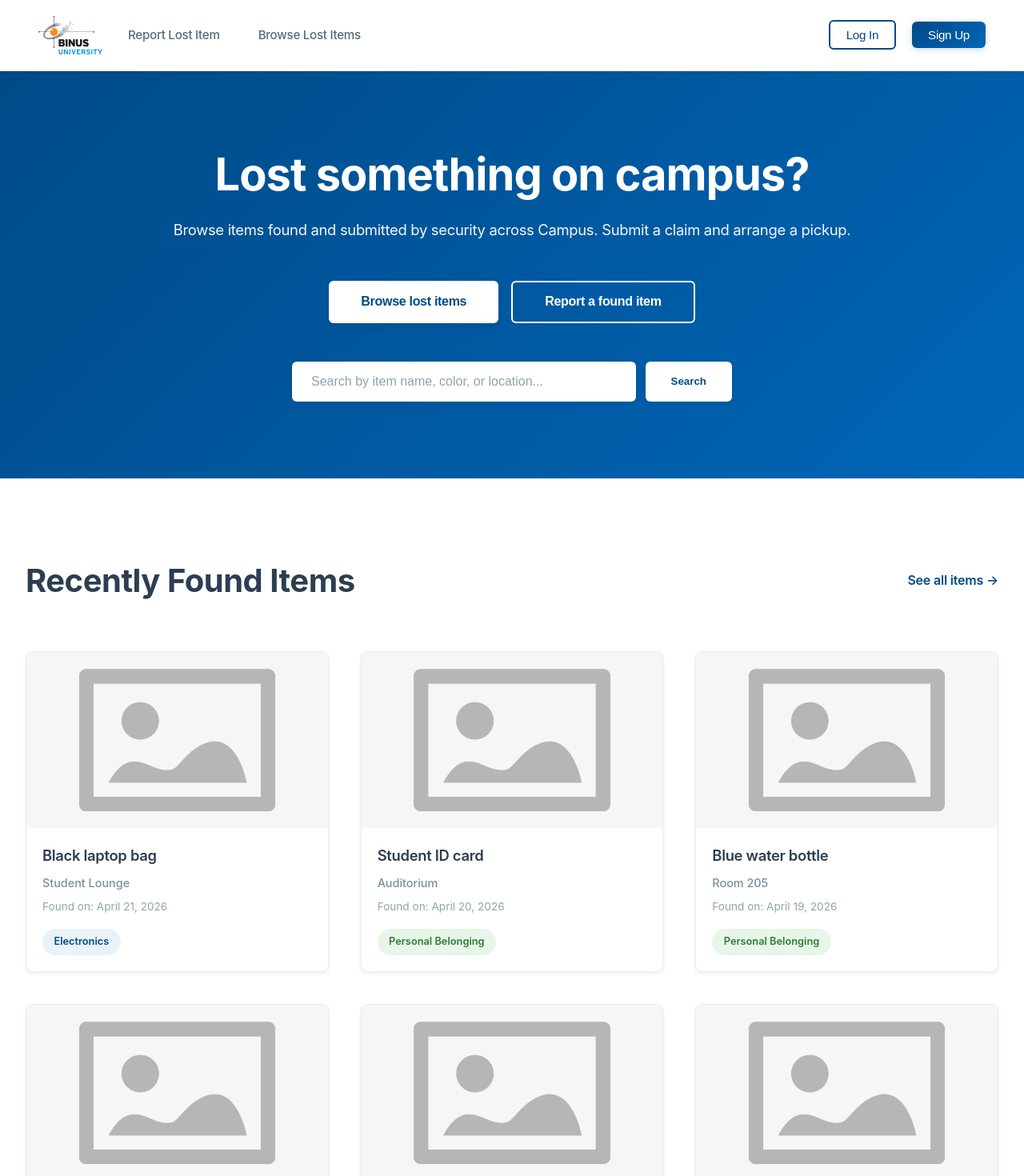
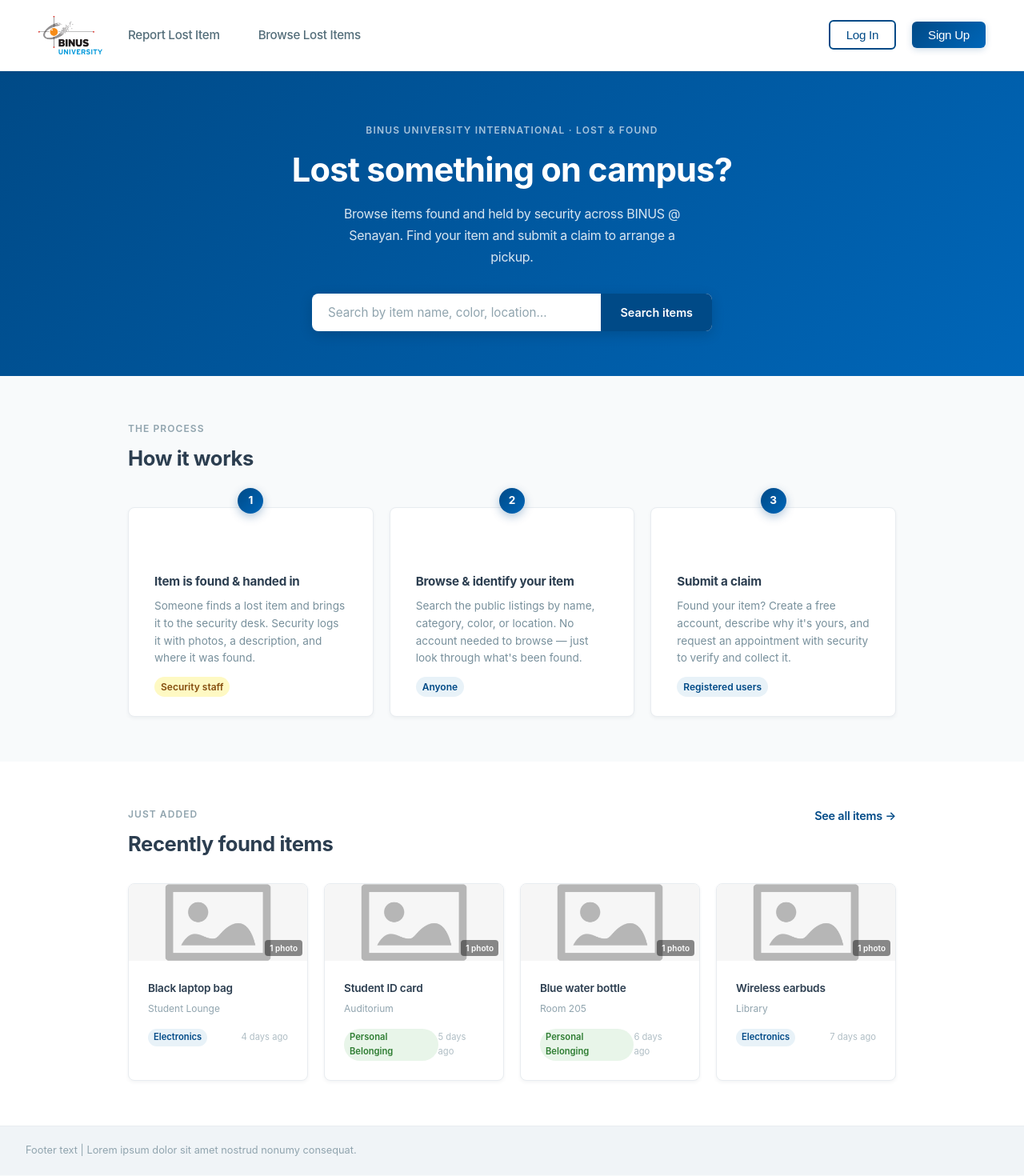
Before and after one commit to tyroneley/lost-and-found, a React (Vite) app in the folder frontend/: page / in a window 1280 px wide. Shown: the top 1470 px of the page at 80% size. Built offline with nearby package versions, Linux system fonts and the light colour scheme.

Commit message:
Reworked homepage; Removed report lost item (only for staff); Restyled search bar; Reordered sections; Limited rendered Featured Items
Signed-off-by: Orlando Jonathan Padiman <orlando.padiman@gmail.com>

```diff
--- a/frontend/src/App.css
+++ b/frontend/src/App.css
@@ -275,35 +275,52 @@
   background: #f8fafb;
 }
 
-/* Banner Section */
-.banner {
+/* Banner/Hero Section */
+.banner,
+.hero {
   background: linear-gradient(135deg, #004a87 0%, #0066b8 100%);
   color: white;
-  padding: 6rem 2rem;
+  padding: 4rem 2rem 3.5rem;
   text-align: center;
   box-shadow: 0 4px 12px rgba(0, 74, 135, 0.2);
 }
 
-.banner-container {
+.banner-container,
+.hero-container {
   max-width: 900px;
   margin: 0 auto;
 }
 
-.banner-title {
-  font-size: 3.5rem;
+.hero-eyebrow {
+  font-size: 0.75rem;
+  text-transform: uppercase;
+  letter-spacing: 0.1em;
+  color: rgba(255, 255, 255, 0.65);
+  font-weight: 600;
+  margin-bottom: 1rem;
+  margin-top: 0;
+}
+
+.banner-title,
+.hero-title {
+  font-size: 2.6rem;
   font-weight: 700;
-  margin-bottom: 1.25rem;
+  margin-bottom: 1rem;
   line-height: 1.2;
-  letter-spacing: -1px;
-}
-
-.banner-subtitle {
-  font-size: 1.15rem;
-  margin-bottom: 3rem;
+  letter-spacing: -0.8px;
+}
+
+.banner-subtitle,
+.hero-subtitle {
+  font-size: 1rem;
+  margin-bottom: 2rem;
   line-height: 1.7;
-  opacity: 0.95;
+  opacity: 0.85;
   font-weight: 400;
   letter-spacing: -0.3px;
+  max-width: 440px;
+  margin-left: auto;
+  margin-right: auto;
 }
 
 /* banner Buttons */
@@ -313,6 +330,37 @@
   justify-content: center;
   margin-bottom: 3rem;
   flex-wrap: wrap;
+}
+
+/* Stats Section */
+.stats-section {
+  display: grid;
+  grid-template-columns: repeat(3, 1fr);
+  background: #003d70;
+}
+
+.stat {
+  padding: 1.25rem 1rem;
+  text-align: center;
+  border-right: 1px solid rgba(255, 255, 255, 0.1);
+}
+
+.stat:last-child {
+  border-right: none;
+}
+
+.stat-num {
+  font-size: 1.6rem;
+  font-weight: 700;
+  color: #fff;
+  letter-spacing: -0.5px;
+}
+
+.stat-label {
+  font-size: 0.8rem;
+  color: rgba(255, 255, 255, 0.65);
+  margin-top: 2px;
+  font-weight: 500;
 }
 
 .btn {
@@ -403,21 +451,24 @@
 /* Search Bar - Landing Page */
 .search-container {
   display: flex;
-  gap: 0.75rem;
-  max-width: 550px;
+  max-width: 500px;
   margin: 0 auto;
+  background: #fff;
+  border-radius: 8px;
+  overflow: hidden;
+  box-shadow: 0 4px 16px rgba(0, 0, 0, 0.15);
 }
 
 .search-container .search-input {
   flex: 1;
-  padding: 1rem 1.5rem;
+  padding: 0.85rem 1.25rem;
   border: none;
-  border-radius: 6px;
-  font-size: 1rem;
-  background: white !important;
-  color: #2c3e50 !important;
-  box-shadow: 0 2px 8px rgba(0, 0, 0, 0.1);
+  outline: none;
+  font-size: 0.95rem;
+  background: transparent;
+  color: #2c3e50;
   transition: all 0.3s ease;
+  font-family: inherit;
 }
 
 .search-container .search-input::placeholder {
@@ -426,50 +477,49 @@
 
 .search-container .search-input:focus {
   outline: none;
-  box-shadow: 0 4px 12px rgba(0, 74, 135, 0.2);
 }
 
 .search-btn {
-  padding: 1rem 2rem;
-  background: white;
-  color: #004a87;
+  padding: 0.85rem 1.5rem;
+  background: #004a87;
+  color: #fff;
   border: none;
-  border-radius: 6px;
+  font-size: 0.9rem;
   font-weight: 600;
   cursor: pointer;
-  transition: all 0.3s ease;
-  box-shadow: 0 2px 8px rgba(0, 0, 0, 0.1);
+  transition: all 0.2s ease;
+  white-space: nowrap;
+  font-family: inherit;
 }
 
 .search-btn:hover {
-  background: #f5f7fa;
-  box-shadow: 0 4px 12px rgba(0, 0, 0, 0.12);
+  background: #003d70;
 }
 
 /* Items Section */
 .items-section {
-  padding: 6rem 2rem;
+  padding: 3.5rem 2rem;
   background: white;
 }
 
 .items-container {
-  max-width: 1600px;
+  max-width: 960px;
   margin: 0 auto;
 }
 
 .section-header {
   display: flex;
   justify-content: space-between;
-  align-items: center;
-  margin-bottom: 3.5rem;
+  align-items: flex-start;
+  margin-bottom: 1.75rem;
 }
 
 .section-header h2 {
   color: #2c3e50;
-  font-size: 2.5rem;
+  font-size: 1.6rem;
   margin: 0;
   font-weight: 700;
-  letter-spacing: -0.5px;
+  letter-spacing: -0.4px;
 }
 
 .see-all-link {
@@ -477,7 +527,7 @@
   text-decoration: none;
   font-weight: 600;
   transition: all 0.3s ease;
-  font-size: 1rem;
+  font-size: 0.9rem;
   letter-spacing: -0.2px;
 }
 
@@ -489,8 +539,8 @@
 /* Items Grid */
 .items-grid {
   display: grid;
-  grid-template-columns: repeat(auto-fit, minmax(300px, 1fr));
-  gap: 2.5rem;
+  grid-template-columns: repeat(4, 1fr);
+  gap: 1.25rem;
 }
 
 .item-card {
@@ -500,53 +550,110 @@
   transition: all 0.3s ease;
   cursor: pointer;
   border: 1px solid #e8ecf0;
-  box-shadow: 0 2px 4px rgba(44, 62, 80, 0.08);
+  box-shadow: 0 2px 4px rgba(44, 62, 80, 0.06);
 }
 
 .item-card:hover {
   border-color: #d0d8e0;
-  box-shadow: 0 8px 24px rgba(44, 62, 80, 0.15);
-  transform: translateY(-4px);
+  box-shadow: 0 6px 20px rgba(44, 62, 80, 0.12);
+  transform: translateY(-3px);
 }
 
 .item-image {
   width: 100%;
-  height: 220px;
+  height: 96px;
   object-fit: cover;
-  display: block;
-  background: #f8fafb;
+  display: flex;
+  align-items: center;
+  justify-content: center;
+  background: #f5f7fa;
+  position: relative;
 }
 
 .item-card h3 {
   color: #2c3e50;
-  font-size: 1.15rem;
-  margin: 1.25rem 1.25rem 0.5rem 1.25rem;
+  font-size: 0.85rem;
+  margin: 0;
+  padding: 0.75rem 0.75rem 0.25rem 0.75rem;
   font-weight: 600;
-  letter-spacing: -0.3px;
+  letter-spacing: -0.2px;
+  white-space: nowrap;
+  overflow: hidden;
+  text-overflow: ellipsis;
 }
 
 .item-location {
-  color: #78909c;
-  font-size: 0.9rem;
-  margin: 0 1.25rem;
-  margin-bottom: 0.5rem;
-  font-weight: 500;
+  color: #90a4ae;
+  font-size: 0.75rem;
+  padding: 0 0.75rem 0.5rem 0.75rem;
+  margin: 0;
+  font-weight: 400;
+  white-space: nowrap;
+  overflow: hidden;
+  text-overflow: ellipsis;
+}
+
+.item-footer {
+  display: flex;
+  align-items: center;
+  justify-content: space-between;
+  padding: 0.5rem 0.75rem 0.75rem 0.75rem;
 }
 
 .item-date {
-  color: #90a4ae;
-  font-size: 0.85rem;
-  margin: 0 1.25rem 1rem;
+  color: #b0bec5;
+  font-size: 0.7rem;
+  margin: 0;
   font-weight: 400;
 }
 
 .item-tag {
   display: inline-block;
-  padding: 0.4rem 0.9rem;
+  padding: 2px 7px;
   border-radius: 20px;
+  font-size: 0.7rem;
+  margin: 0;
+  font-weight: 600;
+}
+
+.card-photo-count {
+  position: absolute;
+  bottom: 6px;
+  right: 6px;
+  background: rgba(0, 0, 0, 0.45);
+  color: #fff;
+  font-size: 10px;
+  padding: 2px 6px;
+  border-radius: 4px;
+  font-weight: 600;
+}
+
+.empty-state {
+  text-align: center;
+  padding: 3rem 2rem;
+  color: #90a4ae;
+  font-size: 0.95rem;
+}
+
+/* Footer */
+.footer {
+  background: #f0f4f7;
+  border-top: 1px solid #e8ecf0;
+  padding: 1.25rem 2rem;
+  display: flex;
+  align-items: center;
+  justify-content: space-between;
+}
+
+.footer-text {
   font-size: 0.8rem;
-  margin: 0 1.25rem 1.25rem;
-  font-weight: 600;
+  color: #90a4ae;
+}
+
+.footer-link {
+  font-size: 0.8rem;
+  color: #004a87;
+  cursor: pointer;
 }
 
 .item-tag-details {
@@ -902,40 +1009,50 @@
 
 /* How It Works Section */
 .how-it-works-section {
-  padding: 6rem 2rem;
+  padding: 3.5rem 2rem;
   background: #f8fafb;
 }
 
 .how-it-works-container {
-  max-width: 1600px;
+  max-width: 960px;
   margin: 0 auto;
+}
+
+.section-eyebrow {
+  font-size: 0.75rem;
+  text-transform: uppercase;
+  letter-spacing: 0.09em;
+  color: #90a4ae;
+  font-weight: 600;
+  margin-bottom: 0.5rem;
+  margin-top: 0;
 }
 
 .how-it-works-title {
   color: #2c3e50;
-  font-size: 2.5rem;
+  font-size: 1.6rem;
   font-weight: 700;
-  margin-bottom: 4rem;
-  letter-spacing: -0.5px;
-  text-align: center;
+  margin-bottom: 2.5rem;
+  letter-spacing: -0.4px;
+  text-align: left;
 }
 
 /* Steps Grid */
 .steps-grid {
   display: grid;
-  grid-template-columns: repeat(auto-fit, minmax(320px, 1fr));
-  gap: 2.5rem;
+  grid-template-columns: repeat(3, 1fr);
+  gap: 1.25rem;
 }
 
 .step-card {
   background: white;
   color: #2c3e50;
-  padding: 2.5rem 2rem;
+  padding: 1.5rem 2rem;
   border-radius: 8px;
   position: relative;
   padding-top: 5rem;
   border: 1px solid #e8ecf0;
-  box-shadow: 0 2px 4px rgba(44, 62, 80, 0.08);
+  box-shadow: 0 2px 4px rgba(44, 62, 80, 0.06);
   transition: all 0.3s ease;
 }
 
@@ -944,32 +1061,58 @@
   top: -25px;
   left: 50%;
   transform: translateX(-50%);
-  width: 50px;
-  height: 50px;
+  width: 32px;
+  height: 32px;
   background: linear-gradient(135deg, #004a87 0%, #0066b8 100%);
   color: white;
   border-radius: 50%;
   display: flex;
   align-items: center;
   justify-content: center;
-  font-size: 1.5rem;
+  font-size: 0.85rem;
   font-weight: 700;
   box-shadow: 0 4px 12px rgba(0, 74, 135, 0.3);
 }
 
 .step-card h3 {
-  font-size: 1.2rem;
-  margin-bottom: 1rem;
+  font-size: 0.95rem;
+  margin-bottom: 0.5rem;
   font-weight: 700;
   color: #2c3e50;
-  letter-spacing: -0.3px;
+  letter-spacing: -0.2px;
 }
 
 .step-card p {
-  font-size: 0.95rem;
-  line-height: 1.7;
+  font-size: 0.85rem;
+  line-height: 1.6;
   color: #78909c;
   font-weight: 400;
+}
+
+.actor-pill {
+  display: inline-flex;
+  align-items: center;
+  gap: 4px;
+  font-size: 0.75rem;
+  font-weight: 600;
+  padding: 3px 8px;
+  border-radius: 20px;
+  margin-top: 0.75rem;
+}
+
+.actor-public {
+  background: #e8f2f8;
+  color: #004a87;
+}
+
+.actor-security {
+  background: #fef9c3;
+  color: #854d0e;
+}
+
+.actor-system {
+  background: #e6f4ea;
+  color: #1a6b32;
 }
 
 .step-card:hover {
@@ -2247,6 +2390,20 @@
 /* Responsive */
 
 @media (max-width: 768px) {
+  .items-grid {
+    grid-template-columns: repeat(2, 1fr);
+  }
+
+  .steps-grid {
+    grid-template-columns: 1fr;
+  }
+
+  .section-header {
+    flex-direction: column;
+    gap: 1rem;
+    align-items: flex-start;
+  }
+
   .navbar-container {
     padding: 1rem 1.5rem;
     gap: 1.5rem;
--- a/frontend/src/components/ItemCard.tsx
+++ b/frontend/src/components/ItemCard.tsx
@@ -12,12 +12,27 @@
 export function ItemCard({ image, name, location, foundAt, category, onClick }: ItemCardProps) {
   const categoryColor = getCategoryColor(category)
 
+  const formatDate = (dateString: string) => {
+    const date = new Date(dateString)
+    const now = new Date()
+    const diffTime = Math.abs(now.getTime() - date.getTime())
+    const diffDays = Math.ceil(diffTime / (1000 * 60 * 60 * 24))
+
+    if (diffDays === 1) return '1 day ago'
+    if (diffDays < 30) return `${diffDays} days ago`
+    return date.toLocaleDateString()
+  }
+
   return (
     <div className="item-card" onClick={onClick}>
-      <img src={image} alt={name} className="item-image" />
+      <div className="item-image">
+        {image && <img src={image} alt={name} style={{ width: '100%', height: '100%', objectFit: 'cover' }} />}
+        <span className="card-photo-count">1 photo</span>
+      </div>
+      <div style={{ padding: '0.75rem' }}>
         <h3>{name}</h3>
         <p className="item-location">{location}</p>
-      <p className="item-date">Found on: {foundAt}</p>
+        <div className="item-footer">
           <span
             className="item-tag"
             style={{
@@ -27,6 +42,9 @@
           >
             {category}
           </span>
+          <span className="item-date">{formatDate(foundAt)}</span>
+        </div>
+      </div>
     </div>
   );
 }
--- a/frontend/src/pages/HomePage.tsx
+++ b/frontend/src/pages/HomePage.tsx
@@ -1,6 +1,5 @@
 import { useNavigate } from 'react-router-dom'
 import { ItemCard } from '../components/ItemCard'
-import { StepCard } from '../components/StepCard'
 import { Item } from '../App'
 
 interface HomePageProps {
@@ -13,39 +12,68 @@
   const steps = [
     {
       number: 1,
-      title: 'Item is found & recorded',
-      description: 'Security or BM staff find an item and log it in the system with photos and details.',
+      title: 'Item is found & handed in',
+      description: 'Someone finds a lost item and brings it to the security desk. Security logs it with photos, a description, and where it was found.',
+      actor: 'Security staff',
+      actorClass: 'actor-security'
     },
     {
       number: 2,
-      title: 'Browse & identify',
-      description: 'Search the public listings by category, color, or location to find your item.',
+      title: 'Browse & identify your item',
+      description: 'Search the public listings by name, category, color, or location. No account needed to browse — just look through what\'s been found.',
+      actor: 'Anyone',
+      actorClass: 'actor-public'
     },
     {
       number: 3,
-      title: 'Claim & collect',
-      description: 'Submit a claim request and schedule an appointment to verify ownership and pick it up.',
+      title: 'Submit a claim',
+      description: 'Found your item? Create a free account, describe why it\'s yours, and request an appointment with security to verify and collect it.',
+      actor: 'Registered users',
+      actorClass: 'actor-public'
     },
   ]
 
   return (
     <main>
-      {/* Banner Section */}
-      <section className="banner">
-        <div className="banner-container">
-          <h1 className="banner-title">Lost something on campus?</h1>
-          <p className="banner-subtitle">Browse items found and submitted by security across Campus. Submit a claim and arrange a pickup.</p>
-
-          {/* Action Buttons */}
-          <div className="banner-buttons">
-            <button className="btn btn-primary" onClick={() => navigate('/browse')}>Browse lost items</button>
-            <button className="btn btn-secondary">Report a found item</button>
-          </div>
+      {/* Hero Section */}
+      <section className="hero">
+        <div className="hero-container">
+          <p className="hero-eyebrow">BINUS University International · Lost & Found</p>
+          <h1 className="hero-title">Lost something on campus?</h1>
+          <p className="hero-subtitle">Browse items found and held by security across BINUS @ Senayan. Find your item and submit a claim to arrange a pickup.</p>
 
           {/* Search Bar */}
           <div className="search-container">
-            <input type="text" placeholder="Search by item name, color, or location..." className="search-input" />
-            <button className="search-btn">Search</button>
+            <input
+              type="text"
+              placeholder="Search by item name, color, location…"
+              className="search-input"
+              onKeyPress={(e) => {
+                if (e.key === 'Enter') {
+                  navigate('/browse')
+                }
+              }}
+            />
+            <button className="search-btn" onClick={() => navigate('/browse')}>Search items</button>
+          </div>
+        </div>
+      </section>
+
+      {/* "How It Works" Section */}
+      <section className="how-it-works-section">
+        <div className="how-it-works-container">
+          <p className="section-eyebrow">The process</p>
+          <h2 className="how-it-works-title">How it works</h2>
+
+          <div className="steps-grid">
+            {steps.map((step) => (
+              <div key={step.number} className="step-card">
+                <div className="step-number">{step.number}</div>
+                <h3>{step.title}</h3>
+                <p>{step.description}</p>
+                <span className={`actor-pill ${step.actorClass}`}>{step.actor}</span>
+              </div>
+            ))}
           </div>
         </div>
       </section>
@@ -54,12 +82,15 @@
       <section className="items-section">
         <div className="items-container">
           <div className="section-header">
-            <h2>Recently Found Items</h2>
+            <div>
+              <p className="section-eyebrow">Just added</p>
+              <h2>Recently found items</h2>
+            </div>
             <a href="#" className="see-all-link" onClick={(e) => { e.preventDefault(); navigate('/browse') }}>See all items →</a>
           </div>
 
           <div className="items-grid">
-            {items.map((item) => (
+            {items.slice(0, 4).map((item) => (
               <ItemCard
                 key={item.id}
                 image={item.image}
@@ -71,26 +102,19 @@
               />
             ))}
           </div>
+
+          {items.length === 0 && (
+            <div className="empty-state">
+              <p>No items found yet. Check back soon!</p>
+            </div>
+          )}
         </div>
       </section>
 
-      {/* "How It Works" Section */}
-      <section className="how-it-works-section">
-        <div className="how-it-works-container">
-          <h2 className="how-it-works-title">HOW IT WORKS</h2>
-
-          <div className="steps-grid">
-            {steps.map((step) => (
-              <StepCard
-                key={step.number}
-                number={step.number}
-                title={step.title}
-                description={step.description}
-              />
-            ))}
-          </div>
-        </div>
-      </section>
+      {/* Footer Section */}
+      <footer className="footer">
+        <span className="footer-text">Footer text | Lorem ipsum dolor sit amet nostrud nonumy consequat.</span>
+      </footer>
     </main>
   )
 }
```
Lines whose indentation alone changed are shown as unchanged.
